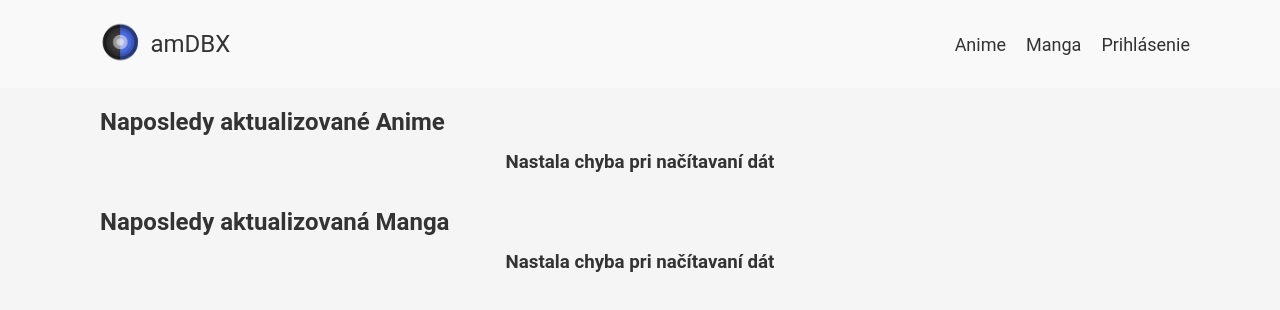
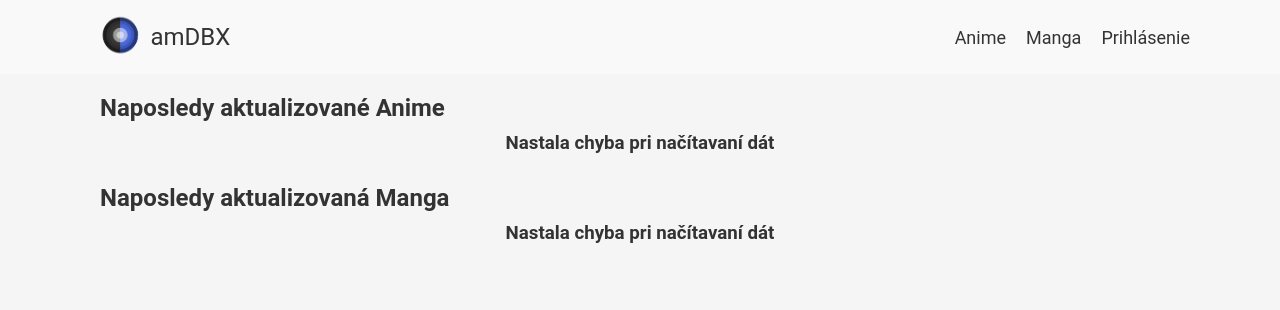
Before and after one commit to MaxixSVK/amDBX, a website: page frontend/index.html in a window 1280 px wide. Drawn offline with Linux system fonts and the light colour scheme; no server answers.

Commit message:
Update logo title color on hover and adjust padding in header

```diff
--- a/frontend/css/index.css
+++ b/frontend/css/index.css
@@ -33,12 +33,14 @@ header .logo img {
 header .logo .title {
     color: #333;
     font-size: 24px;
-    padding: 20px 0;
+}
+
+header .logo .title:hover {
+    color: #007BFF;
 }
 
 header nav  {
     margin-right: 5rem;
-    padding: 20px 0;
 }
 
 header nav ul {
@@ -102,7 +104,7 @@ header .menu-toggle div {
     display: flex;
     flex-wrap: nowrap;
     justify-content: space-around;
-    padding: 15px;
+    padding: 10px;
 }
 
 .lastUpdated_row_item {
--- a/frontend/index.html
+++ b/frontend/index.html
@@ -16,7 +16,7 @@
         <div class="logo">
             <a href="index.html">
                 <img src="assets/logo.png" alt="amDB">
-                <a class="title">amDBX</a>
+                <a href="index.html", class="title">amDBX</a>
             </a>
         </div>
         <div class="menu-toggle">
```
